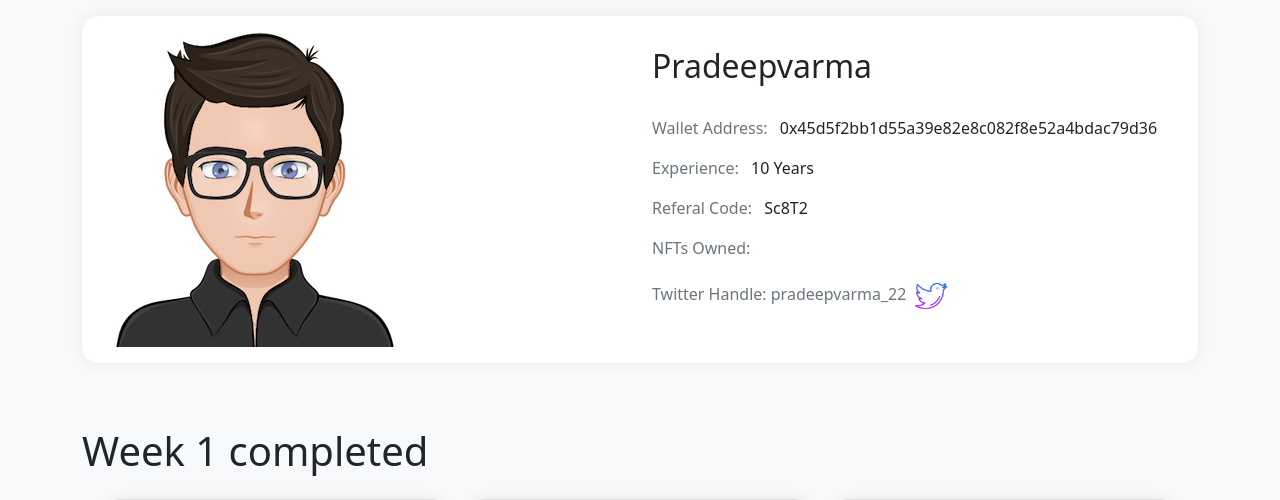
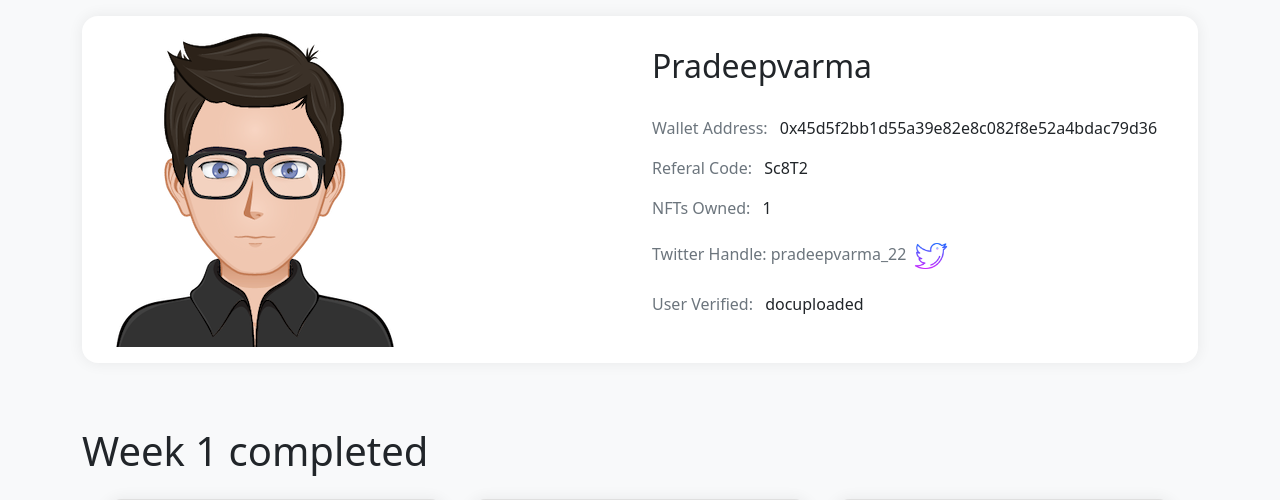
Before and after one commit to meta-ps/IndiGGator, a Django app: a page that uses templates/userpage.html in a window 1280 px wide. Shown: the top 500 px of the page. Run offline with Django 4.2, Linux system fonts and the light colour scheme; data comes from the database, SQL or seed files in the repository; both versions use the stored data as it was after the commit; some libraries are stand-ins or nearby versions.

Commit message:
fix: nft count
Signed-off-by: pradeepvarma22 <pradeepnadimpalli22@gmail.com>

```diff
--- a/INDIGGator/views.py
+++ b/INDIGGator/views.py
@@ -86,11 +86,21 @@ def kycFileUploadDone(request,walletAddress):
 def UserPage(request,walletAddress):
     request.session['WalletAddress'] = walletAddress
     userobj  =User.objects.get(walletAddress=walletAddress)
+    noOfNfts =0
     try:
         userCourses = courseCompleted.objects.get(user=userobj)
+        if userCourses.isWeek1Completed:
+            noOfNfts+=1
+        if userCourses.isWeek2Completed:
+            noOfNfts+=1
+        if userCourses.isWeek3Completed:
+            noOfNfts+=1
+        if userCourses.isWeek4Completed:
+            noOfNfts+=1
+
     except:
         userCourses = None
-    context = {'walletAddress':walletAddress,'user':userobj,'coursesDoneByUser':userCourses}
+    context = {'walletAddress':walletAddress,'user':userobj,'coursesDoneByUser':userCourses,'noOfNfts':noOfNfts}
     return render(request,'userpage.html',context)
 
 def quizzPage(request,walletAddress,quizId):
--- a/templates/userpage.html
+++ b/templates/userpage.html
@@ -109,10 +109,10 @@
                                                 <h3 class="h2 text-black mb-0">{{user.userName}}</h3>
                                             <ul class="list-unstyled mb-1-9">
                                                 <li class="mb-2 mb-xl-3 display-28" style="padding-top:30px"><span class="display-26 text-secondary me-2 font-weight-600">Wallet Address:</span> {{user.walletAddress}}</li>
-                                                <li class="mb-2 mb-xl-3 display-28"><span class="display-26 text-secondary me-2 font-weight-600">Experience:</span> 10 Years</li>
                                                 <li class="mb-2 mb-xl-3 display-28"><span class="display-26 text-secondary me-2 font-weight-600">Referal Code:</span> {{user.myRefrealCode}}</li>
-                                                <li class="mb-2 mb-xl-3 display-28"><span class="display-26 text-secondary me-2 font-weight-600">NFTs Owned: </span> </li>
+                                                <li class="mb-2 mb-xl-3 display-28"><span class="display-26 text-secondary me-2 font-weight-600">NFTs Owned: </span> {{noOfNfts}}</li>
                                                 <li class="mb-2 mb-xl-3 display-28"><span class="display-26 text-secondary me-2 font-weight-600">Twitter Handle: {{user.twitterHandle}}  <img style="width:40px" src={% static 'twitter-icon.png'  %}/></span> </li>
+                                                <li class="mb-2 mb-xl-3 display-28"><span class="display-26 text-secondary me-2 font-weight-600">User Verified:</span> {{user.isKycVerified}}</li>
 
                                             </ul>
                                         </div>
```
Also changed, not shown: db.sqlite3.
